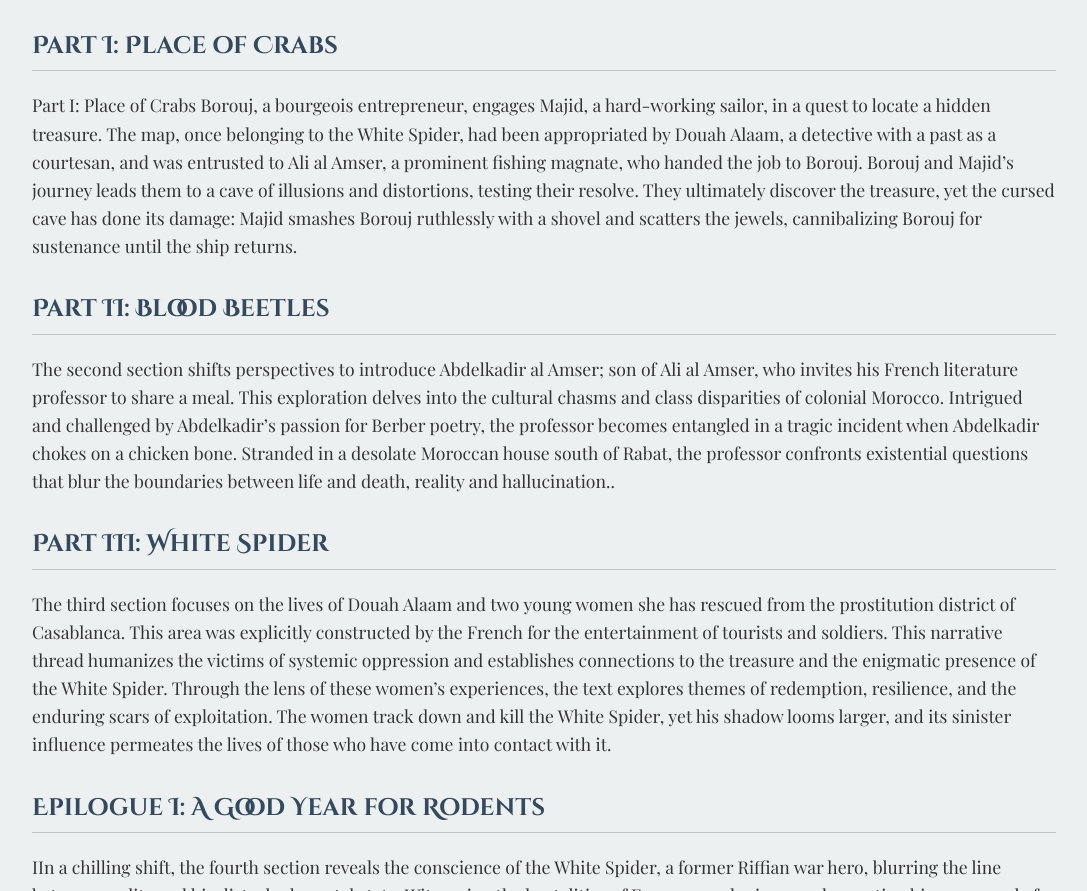
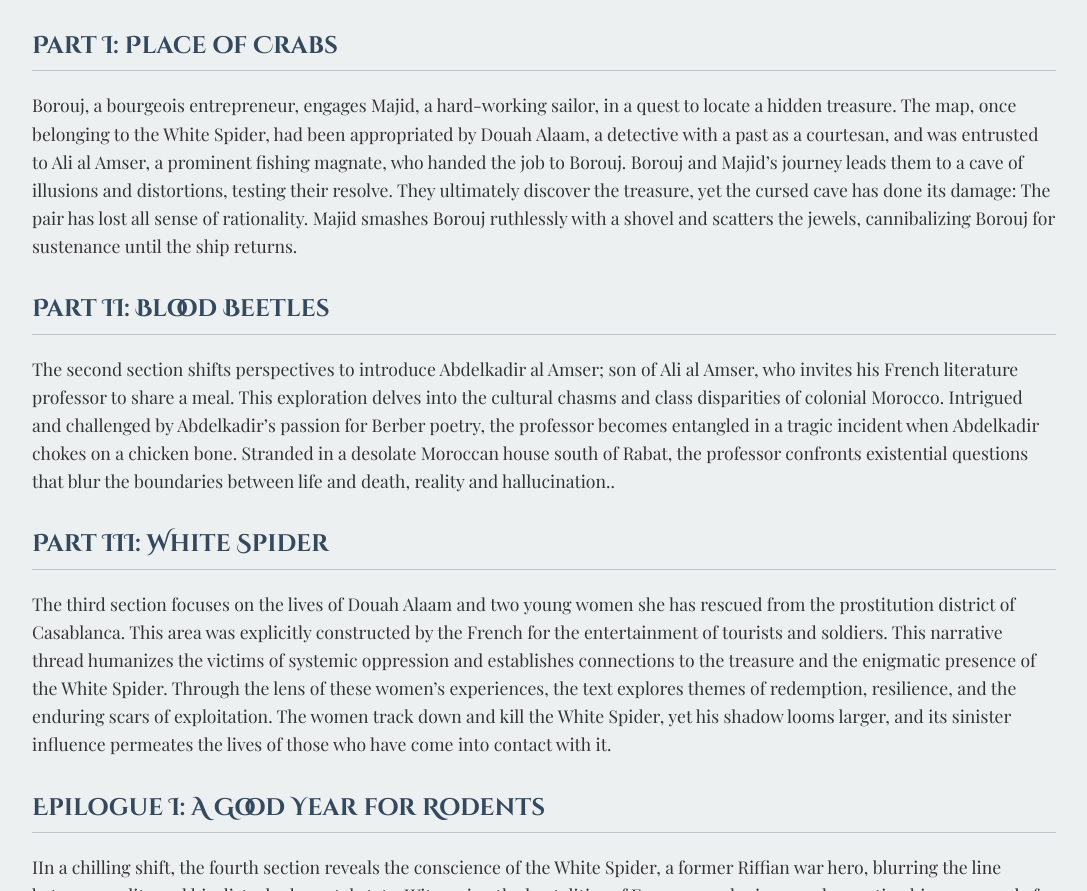
Before and after one commit to iuoala777/the-white-spider, a plain HTML site: page index.html in a window 1280 px wide. Shown: the part 1271-2162 px from the top of the page, without its empty margins (96-1183 px from the left). Drawn offline with nearby package versions, Linux system fonts and the light colour scheme.

Commit message:
Update index.html
small text correction

```diff
--- a/index.html
+++ b/index.html
@@ -42,8 +42,7 @@
             <p>THE WHITE SPIDER, both as a character and a symbol, embodies the duality of humanity's darkest impulses and the detrimental effects of authoritarianism on the Self as well as society. Its complex anti-heroes navigate moral landscapes fraught with contradictions.</p>
 
             <h3>Part I: Place of Crabs</h3>
-            <p>Part I: Place of Crabs
-Borouj, a bourgeois entrepreneur, engages Majid, a hard-working sailor, in a quest to locate a hidden treasure. The map, once belonging to the White Spider, had been appropriated by Douah Alaam, a detective with a past as a courtesan, and was entrusted to Ali al Amser, a prominent fishing magnate, who handed the job to Borouj. Borouj and Majid’s journey leads them to a cave of illusions and distortions, testing their resolve. They ultimately discover the treasure, yet the cursed cave has done its damage: Majid smashes Borouj ruthlessly with a shovel and scatters the jewels, cannibalizing Borouj for sustenance until the ship returns.</p>
+            <p>Borouj, a bourgeois entrepreneur, engages Majid, a hard-working sailor, in a quest to locate a hidden treasure. The map, once belonging to the White Spider, had been appropriated by Douah Alaam, a detective with a past as a courtesan, and was entrusted to Ali al Amser, a prominent fishing magnate, who handed the job to Borouj. Borouj and Majid’s journey leads them to a cave of illusions and distortions, testing their resolve. They ultimately discover the treasure, yet the cursed cave has done its damage: The pair has lost all sense of rationality. Majid smashes Borouj ruthlessly with a shovel and scatters the jewels, cannibalizing Borouj for sustenance until the ship returns.</p>
 
             <h3>Part II: Blood Beetles</h3>
             <p>The second section shifts perspectives to introduce Abdelkadir al Amser; son of Ali al Amser, who invites his French literature professor to share a meal. This exploration delves into the cultural chasms and class disparities of colonial Morocco. Intrigued and challenged by Abdelkadir’s passion for Berber poetry, the professor becomes entangled in a tragic incident when Abdelkadir chokes on a chicken bone. Stranded in a desolate Moroccan house south of Rabat, the professor confronts existential questions that blur the boundaries between life and death, reality and hallucination..</p>
```
